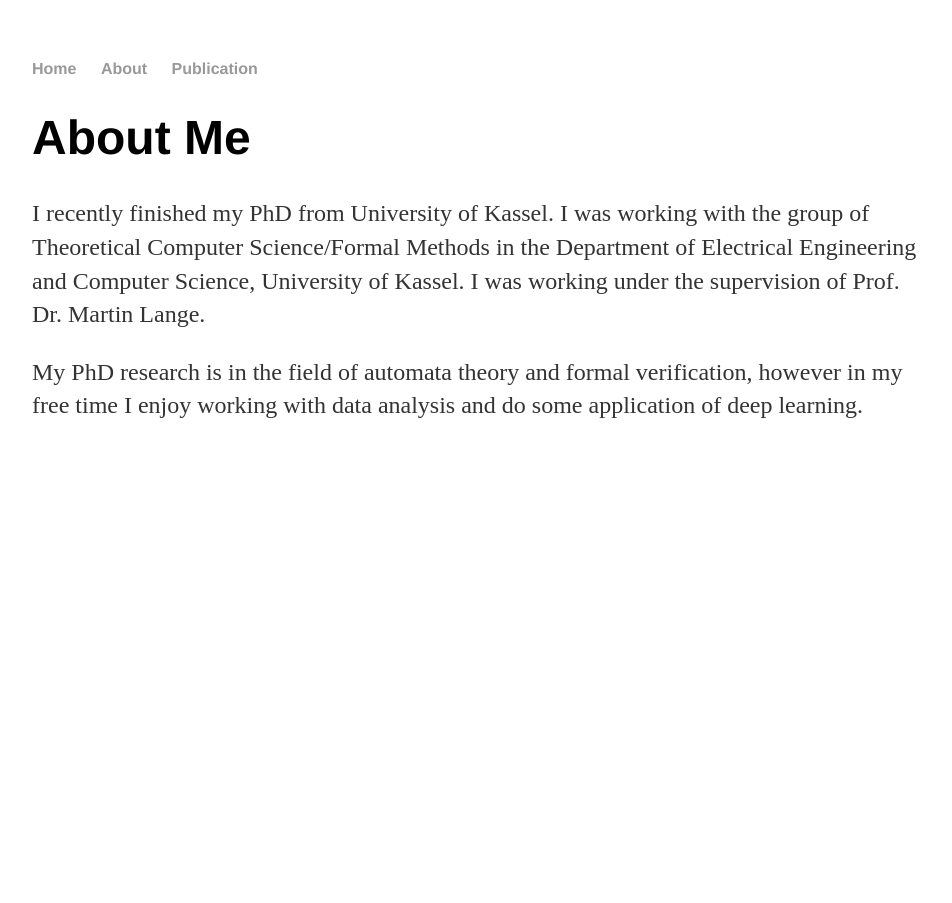
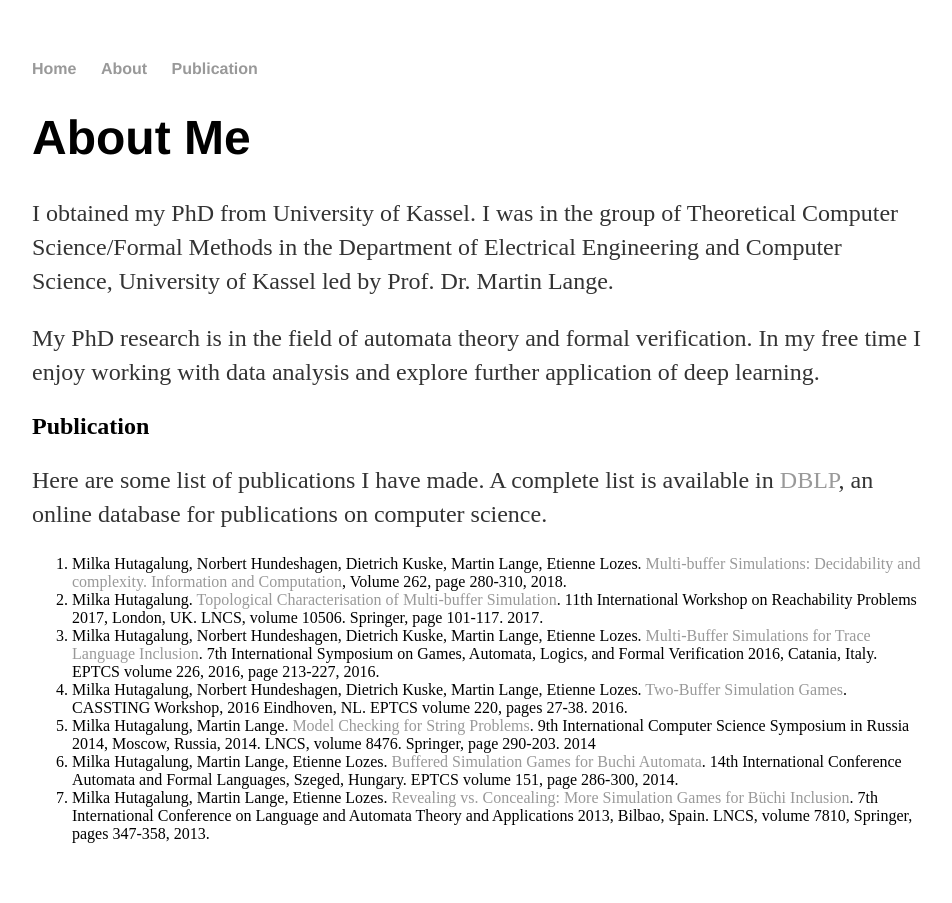
Before and after one commit to milkahut/milkahut.github.io, a Jekyll site: the page built from about.md, in a window 1280 px wide. Shown: the whole page, without its empty margins (160-1112 px from the left). Built offline with Jekyll 4.4.1, drawn with Linux system fonts in a browser that asks for light colours.

Commit message:
Update about.md

```diff
--- a/about.md
+++ b/about.md
@@ -3,11 +3,23 @@ layout: default
 title: Milka Hutagalung
 ---
 # About Me
-I recently finished my PhD from University of Kassel.
-I was working with the group of Theoretical Computer Science/Formal Methods
-in the Department of Electrical Engineering and Computer Science, University of Kassel.
-I was working under the supervision of Prof. Dr. Martin Lange.
+I obtained my PhD from University of Kassel.
+I was in the group of Theoretical Computer Science/Formal Methods
+in the Department of Electrical Engineering and Computer Science, University of Kassel
+led by Prof. Dr. Martin Lange.
 
-My PhD research  is in the field of automata theory and formal verification,
-however in my free time I enjoy working with data analysis and do some
+My PhD research  is in the field of automata theory and formal verification.
+In my free time I enjoy working with data analysis and explore further
 application of deep learning.
+
+## Publication
+
+Here are some list of publications I have made. A complete list is available in [DBLP](https://dblp.org/pers/hd/h/Hutagalung:Milka), an online database for publications on computer science.
+
+1. Milka Hutagalung, Norbert Hundeshagen, Dietrich Kuske, Martin Lange, Etienne Lozes. [Multi-buffer Simulations: Decidability and complexity. Information and Computation](https://www.sciencedirect.com/science/article/pii/S0890540118301317?via%3Dihub), Volume 262, page 280-310, 2018.
+2. Milka Hutagalung. [Topological Characterisation of Multi-buffer Simulation](https://link.springer.com/chapter/10.1007%2F978-3-319-67089-8_8). 11th International Workshop on Reachability Problems 2017, London, UK. LNCS, volume 10506. Springer, page 101-117. 2017.
+3. Milka Hutagalung, Norbert Hundeshagen, Dietrich Kuske, Martin Lange, Etienne Lozes. [Multi-Buffer Simulations for Trace Language Inclusion](https://arxiv.org/abs/1609.04098). 7th International Symposium on Games, Automata, Logics, and Formal Verification 2016, Catania, Italy. EPTCS volume 226, 2016, page 213-227, 2016.
+4. Milka Hutagalung, Norbert Hundeshagen, Dietrich Kuske, Martin Lange, Etienne Lozes. [Two-Buffer Simulation Games](https://arxiv.org/abs/1608.00654). CASSTING Workshop, 2016 Eindhoven, NL. EPTCS volume 220, pages 27-38. 2016.
+5. Milka Hutagalung, Martin Lange. [Model Checking for String Problems](https://link.springer.com/chapter/10.1007%2F978-3-319-06686-8_15). 9th International Computer Science Symposium in Russia 2014, Moscow, Russia, 2014. LNCS, volume 8476. Springer, page 290-203. 2014
+6. Milka Hutagalung, Martin Lange, Etienne Lozes. [Buffered Simulation Games for Buchi Automata](https://arxiv.org/abs/1405.5609v1). 14th International Conference Automata and Formal Languages, Szeged, Hungary. EPTCS volume 151, page 286-300, 2014.
+7. Milka Hutagalung, Martin Lange, Etienne Lozes. [Revealing vs. Concealing: More Simulation Games for Büchi Inclusion](https://link.springer.com/chapter/10.1007%2F978-3-642-37064-9_31). 7th International Conference on Language and Automata Theory and Applications 2013, Bilbao, Spain. LNCS, volume 7810, Springer, pages 347-358, 2013.
```
